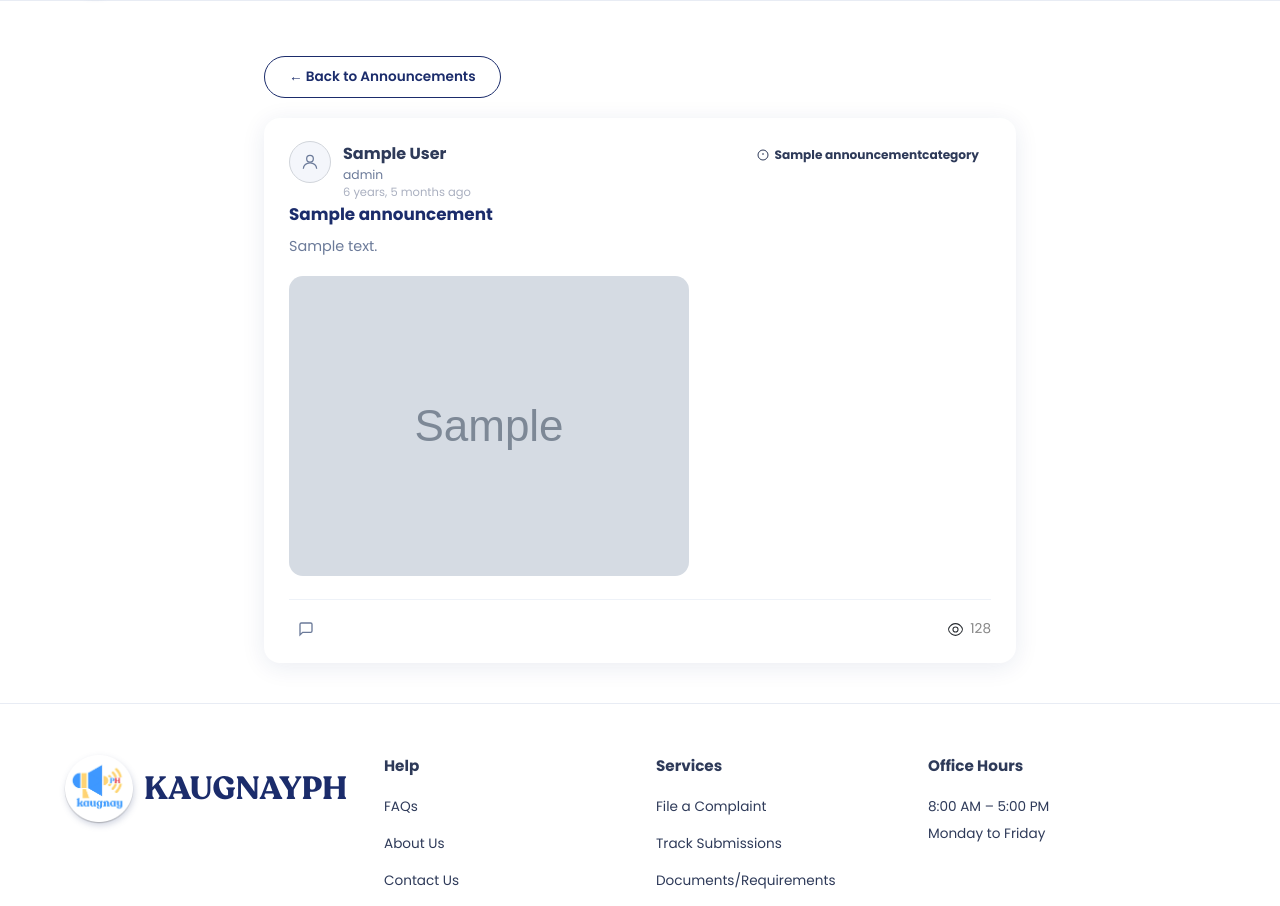
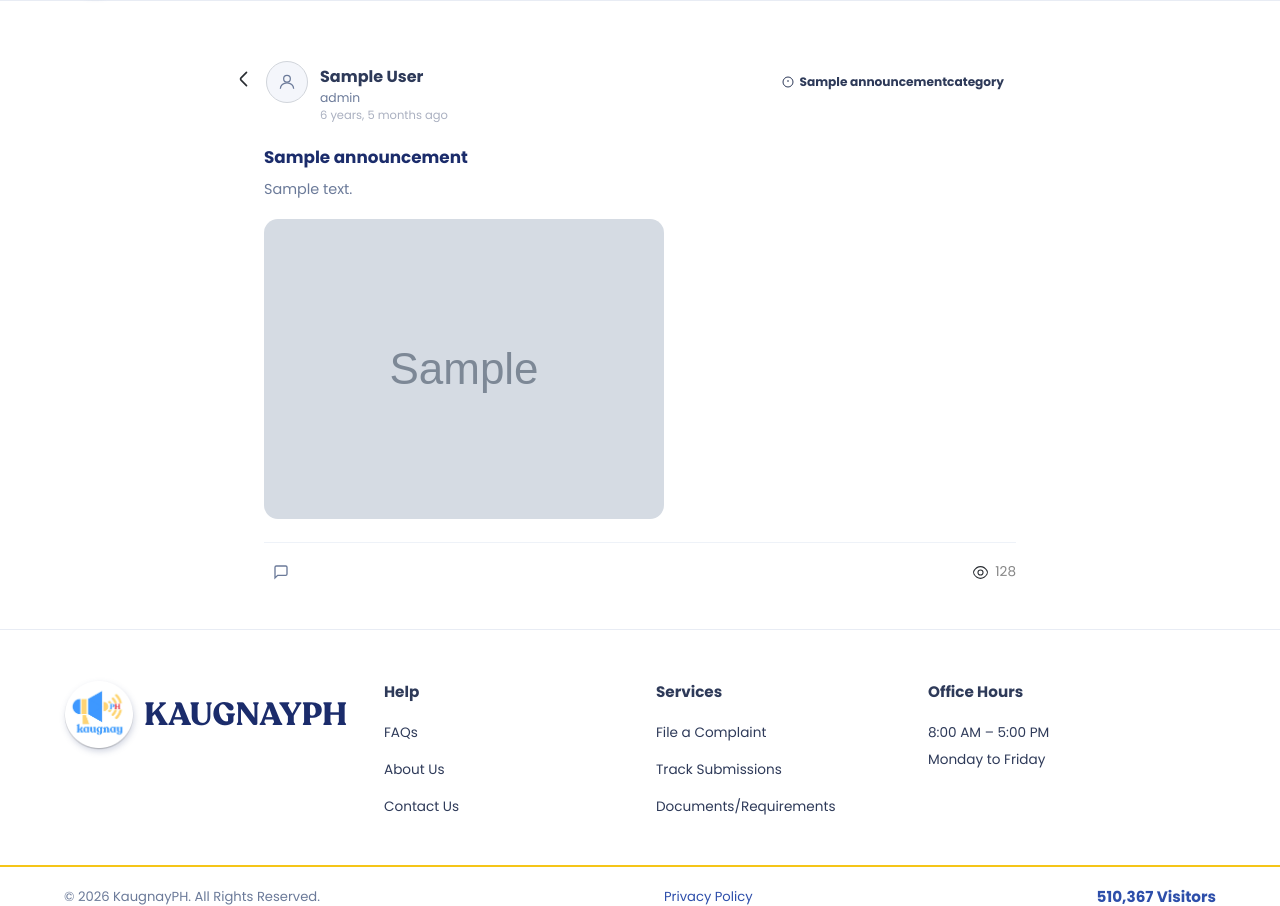
Before and after one commit to floresjuliah/kaugnayph, a Django app: page /announcements/1/ in a window 1280 px wide. Shown: the part 70-976 px from the top of the page. Run offline with Django 5.2, Linux system fonts and the light colour scheme; tables that the repository leaves empty hold one stand-in row (values such as "Sample post"); grey boxes marked "Sample" are stand-in pictures.

Commit message:
fixed ann. when clicked

```diff
--- a/static/css/style.css
+++ b/static/css/style.css
@@ -803,6 +803,7 @@ body.landing-page .nav-links .active {
   border: 2px solid #d0d8ee;
   color: var(--navy);
   background: transparent;
+  margin-top: 50px;
 }
 
 .btn-outline:hover {
@@ -1893,41 +1894,40 @@ footer ul li a:hover {
   padding: 0 24px;
 }
 
-.btn-secondary {
+.btn-secondary-detail {
   display: inline-block;
-  padding: 10px 24px;
-  background: #1a2e5a;
-  color: #fff;
-  border-radius: 30px;
-  text-decoration: none;
-  font-size: 0.88rem;
-  font-weight: 500;
   transition: background 0.2s ease;
-}
-
-.btn-secondary:hover {
+  margin-left: -30px;
+}
+
+/* .btn-secondary-detail:hover {
   background: #2a4a8a;
-}
+} */
 
 .ann-detail-page .ann-card-header {
   display: flex;
-  align-items: flex-start;
+  align-items: center;
   gap: 12px;
+  margin-bottom: 24px;
+
 }
 
 .ann-detail-page .ann-meta {
   display: flex;
   flex-direction: column;
   flex: 1;
+  margin-top: 24px;
 }
 
 .ann-detail-page .status-badge {
   margin-left: auto;
   flex-shrink: 0;
+  margin-top: 24px;
 }
 
 .ann-detail-page .ann-author {
   font-weight: 700;
+
 }
 
 .ann-detail-page .ann-role {
@@ -2880,6 +2880,18 @@ footer ul li a:hover {
   margin: 0 60px;
 }
 
+.profile-announcement {
+  display: block;
+  text-decoration: none;
+  color: inherit;
+  cursor: pointer;
+}
+
+.profile-announcement:hover {
+  background: #f4f6fb;
+  border-radius: 8px;
+}
+
 /* ── RESPONSIVE ── */
 @media (max-width: 768px) {
   .available-docs__grid {
@@ -2953,6 +2965,9 @@ footer ul li a:hover {
   color: var(--blue);
   text-decoration: none;
   font-weight: 600;
+  display: flex;
+  align-items: center;
+  gap: 4px;
 }
 
 .profile-card__link:hover {
--- a/templates/public/announcement_detail.html
+++ b/templates/public/announcement_detail.html
@@ -4,17 +4,19 @@
 
 <div class="ann-detail-page">
 
-  <a href="{% url 'announcementslist' %}" class="btn btn-secondary">← Back to Announcements</a>
+        <div style="display:flex; align-items:center; gap:12px; margin-bottom:20px;">
+        <a href="{% url 'announcementslist' %}" class="btn btn-secondary-detail">
+            <svg width="20" height="20" viewBox="0 0 24 24" fill="none" xmlns="http://www.w3.org/2000/svg">
+            <path d="M15.0001 19.9201L8.48009 13.4001C7.71009 12.6301 7.71009 11.3701 8.48009 10.6001L15.0001 4.08008" stroke="#292D32" stroke-width="2" stroke-miterlimit="10" stroke-linecap="round" stroke-linejoin="round"/>
+            </svg>
+        </a>
 
-  <div class="ann-card" style="margin-top: 20px; cursor: default;">
-
-    <!-- Header -->
-    <div class="ann-card-header">
         <div class="ann-avatar">
             <svg width="20" height="20" fill="none" stroke="currentColor" stroke-width="1.5" viewBox="0 0 24 24">
             <circle cx="12" cy="8" r="4"/><path d="M4 20c0-4 3.6-7 8-7s8 3 8 7"/>
             </svg>
         </div>
+
         <div class="ann-meta">
             <span class="ann-author">
                 {% if announcement.posted_by %}
@@ -74,7 +76,6 @@
         </div>
     </div>
 
-    </div>
 </div>
 
 <!-- FEEDBACK MODAL -->
```
Also changed, not shown: templates/public/landing.html (+7 -5 lines), templates/residentprofile.html (+17 -5 lines). Lines whose indentation alone changed are shown as unchanged.
